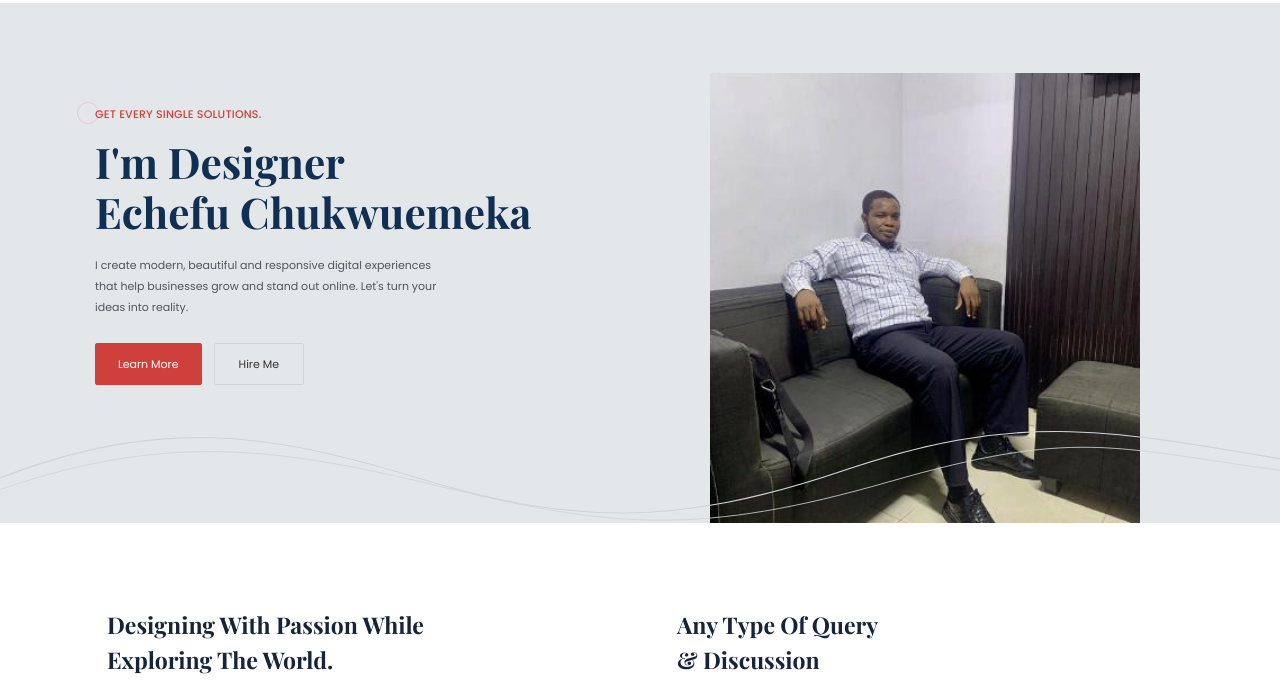
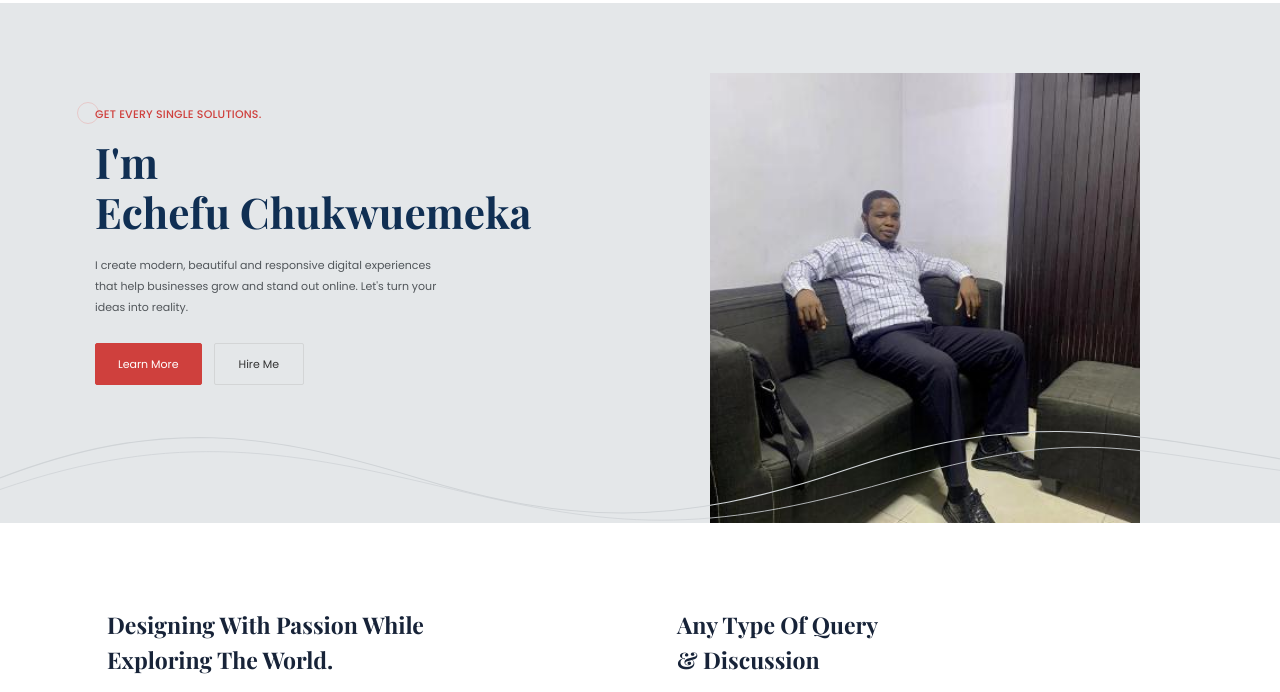
Before and after one commit to cugar16/my-portfolio, a plain HTML site: page index.html in a window 1280 px wide. Shown: the part 67-759 px from the top of the page. Drawn offline with nearby package versions, Linux system fonts and the light colour scheme.

Commit message:
i just editted a few stuffs

```diff
--- a/index.html
+++ b/index.html
@@ -92,7 +92,7 @@
                     <p class="eyebrow">GET EVERY SINGLE SOLUTIONS.</p>
 
                     <h1>
-                        I'm Designer<br>
+                        I'm <br>
                         Echefu Chukwuemeka
                     </h1>
 
```
